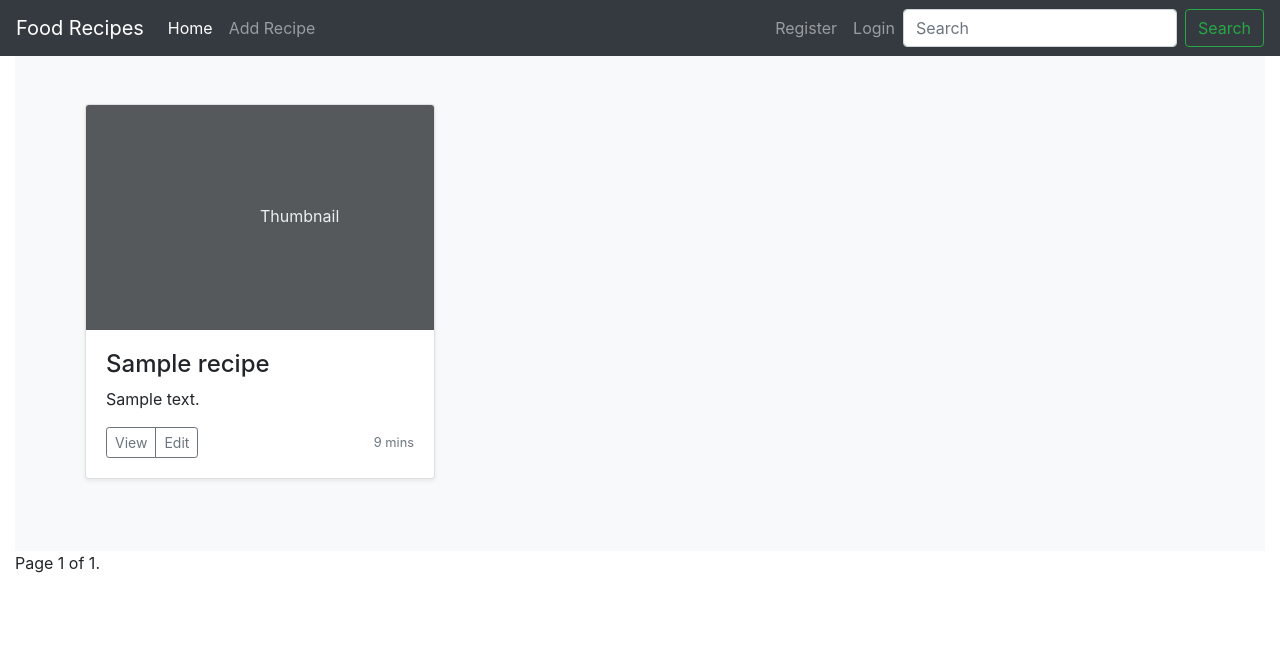
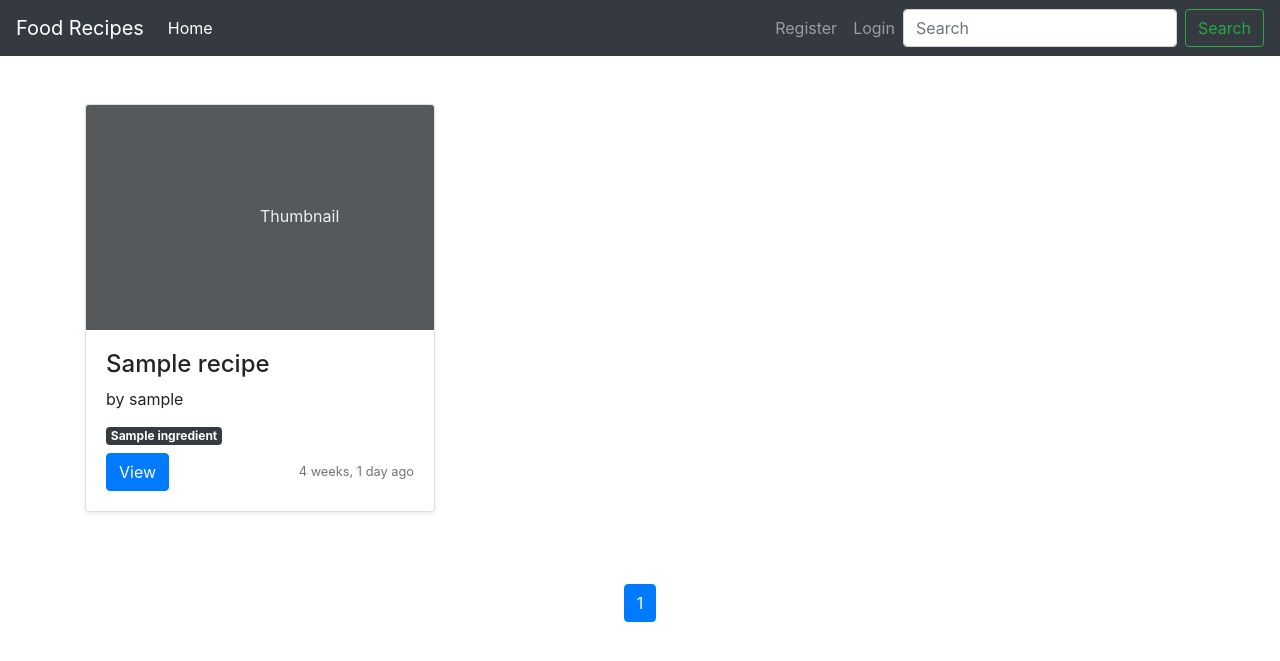
Before and after one commit to maharshi-b/FoodRecipes, a Django app: page / in a window 1280 px wide. Shown: the top 661 px of the page. Run offline with Django 3.2, Linux system fonts and the light colour scheme; tables that the repository leaves empty hold one stand-in row (values such as "Sample post"); some libraries are stand-ins or nearby versions.

Commit message:
Recipes Templates
- list view pagination
- detail view

```diff
--- a/recipes/models.py
+++ b/recipes/models.py
@@ -13,6 +13,7 @@ class Ingredient(models.Model):
 class Recipe(models.Model):
     user = models.ForeignKey(User,on_delete=models.SET_NULL, related_name='recipes',null=True)
     name = models.CharField(max_length=250)
+    timestamp = models.DateTimeField(auto_now_add=True)
     description = models.TextField()
     steps = models.TextField()
     ingredients = models.ManyToManyField(Ingredient, related_name='recipes')
--- a/recipes/urls.py
+++ b/recipes/urls.py
@@ -5,4 +5,5 @@ app_name = 'recipe'
 
 urlpatterns = [
     path('', views.RecipeList.as_view(), name='list'),
+    path('<int:pk>/', views.RecipeDetail.as_view(), name='detail'),
 ]
--- a/recipes/views.py
+++ b/recipes/views.py
@@ -1,8 +1,11 @@
 from django.shortcuts import render
-from django.views.generic import ListView
+from django.views.generic import ListView, DetailView
 from .models import Recipe
 
 # Create your views here.
 class RecipeList(ListView):
     model = Recipe
-    paginate_by = 2
+    paginate_by = 6
+
+class RecipeDetail(DetailView):
+    model = Recipe
--- a/templates/base.html
+++ b/templates/base.html
@@ -22,9 +22,14 @@
         <li class="nav-item active">
             <a class="nav-link" href="{% url 'recipe:list' %}">Home <span class="sr-only">(current)</span></a>
         </li>
-        <li class="nav-item">
-            <a class="nav-link" href="#">Add Recipe</a>
-        </li>
+        {% if request.user.is_authenticcated %}
+            <li class="nav-item">
+                <a class="nav-link" href="#">My Recipies</a>
+            </li>
+            <li class="nav-item">
+                <a class="nav-link" href="#">Add Recipe</a>
+            </li>
+        {% endif %}
         </ul>
         <ul class="navbar-nav ml-auto">
 
--- a/templates/recipes/recipe_list.html
+++ b/templates/recipes/recipe_list.html
@@ -3,7 +3,8 @@
 {% block title %}Food Recipes{% endblock %}
 
 {% block content %}
-<div class="album py-5 bg-light">
+
+<div class="py-5">
     <div class="container">
         <div class="row">
 
@@ -15,13 +16,16 @@
                     <svg class="bd-placeholder-img card-img-top" width="100%" height="225" xmlns="http://www.w3.org/2000/svg" preserveAspectRatio="xMidYMid slice" focusable="false" role="img" aria-label="Placeholder: Thumbnail"><title>Placeholder</title><rect width="100%" height="100%" fill="#55595c"/><text x="50%" y="50%" fill="#eceeef" dy=".3em">Thumbnail</text></svg>
                     <div class="card-body">
                         <h4 class='cart-title'>{{recipe.name}}</h4>
-                <p class="card-text">{{recipe.description}}</p>
+                        <p class="card-text">by {{recipe.user.username}}</p>
+                        <div class="d-flex justify-content-left align-items-left">
+                            {% for ingredient in recipe.ingredients.all %}
+                            <span class="badge badge-dark mr-2 mb-2">{{ingredient.name}}</span>
+                            {% endfor %}
+                        </div>
                         <div class="d-flex justify-content-between align-items-center">
-                    <div class="btn-group">
-                    <button type="button" class="btn btn-sm btn-outline-secondary">View</button>
-                    <button type="button" class="btn btn-sm btn-outline-secondary">Edit</button>
-                    </div>
-                    <small class="text-muted">9 mins</small>
+
+                            <a href="{% url 'recipe:detail' recipe.pk %}" class="btn btn-primary stretched-link">View</a>
+                            <small class="text-muted">{{recipe.timestamp|timesince}} ago</small>
                         </div>
                     </div>
                 </div>
@@ -32,23 +36,28 @@
         </div>
     </div>
 </div>
+<nav aria-label="Page navigation example">
+  <ul class="pagination justify-content-center">
+    {% if page_obj.has_previous %}
+        <li class="page-item">
+            <a class="page-link" href="?page=1">First</a>
+        </li>
+        <li class="page-item">
+            <a class="page-link" href="?page={{ page_obj.previous_page_number }}">{{page_obj.previous_page_number}}</a>
+        </li>
+    {% endif %}
+    <li class="page-item active" aria-current="page">
+      <a class="page-link" href="?page={{ page_obj.number }}">{{page_obj.number}}<span class="sr-only">(current)</span></a>
+    </li>
+    {% if page_obj.has_next %}
+    <li class="page-item">
+        <a class="page-link" href="?page={{ page_obj.next_page_number }}">{{page_obj.next_page_number}}</a>
+    </li>
+    <li class="page-item">
+      <a class="page-link" href="?page={{ page_obj.paginator.num_pages }}">Last</a>
+    </li>
+    {% endif %}
+  </ul>
+</nav>
 
-
-    <div class="pagination">
-        <span class="step-links">
-            {% if page_obj.has_previous %}
-                <a href="?page=1">&laquo; first</a>
-                <a href="?page={{ page_obj.previous_page_number }}">previous</a>
-            {% endif %}
-
-            <span class="current">
-                Page {{ page_obj.number }} of {{ page_obj.paginator.num_pages }}.
-            </span>
-
-            {% if page_obj.has_next %}
-                <a href="?page={{ page_obj.next_page_number }}">next</a>
-                <a href="?page={{ page_obj.paginator.num_pages }}">last &raquo;</a>
-            {% endif %}
-        </span>
-    </div>
 {% endblock %}
```
Also changed, not shown: templates/recipes/recipe_detail.html (added, +32 -0 lines), templates/registration/login.html (+10 -5 lines), templates/registration/signup.html (+9 -5 lines), recipes/migrations/0005_auto_20200214_0111.py (added). Lines whose indentation alone changed are shown as unchanged.
